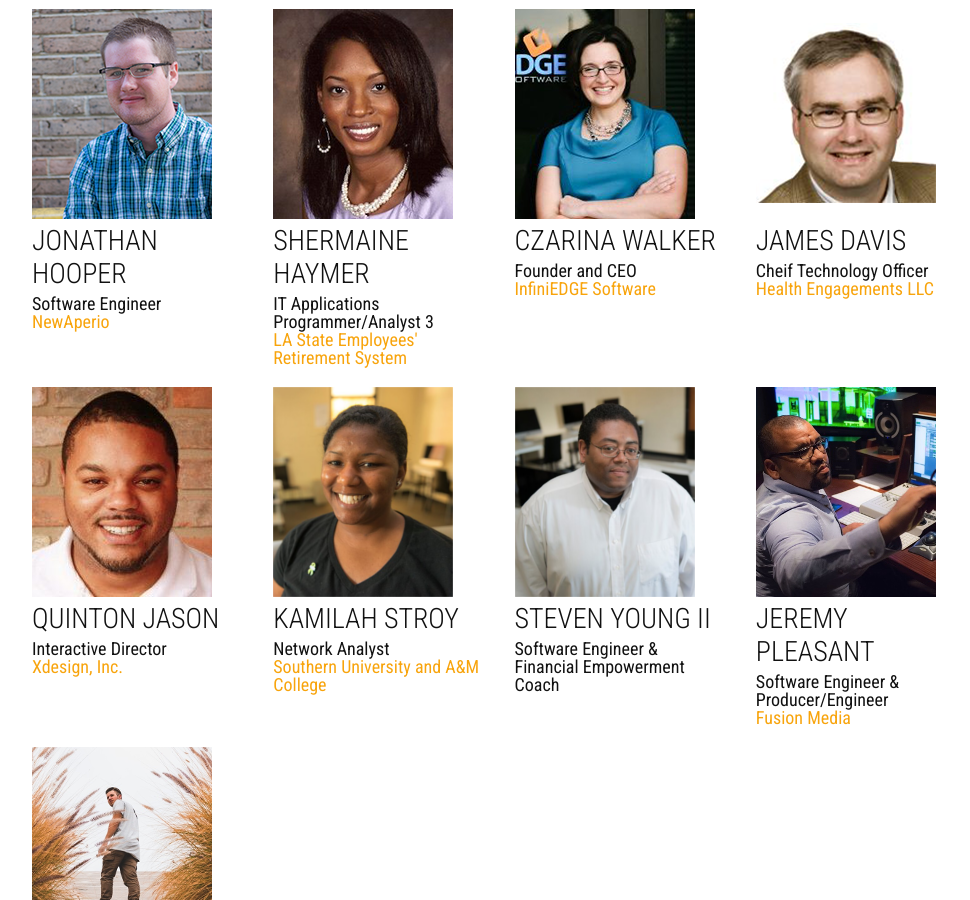
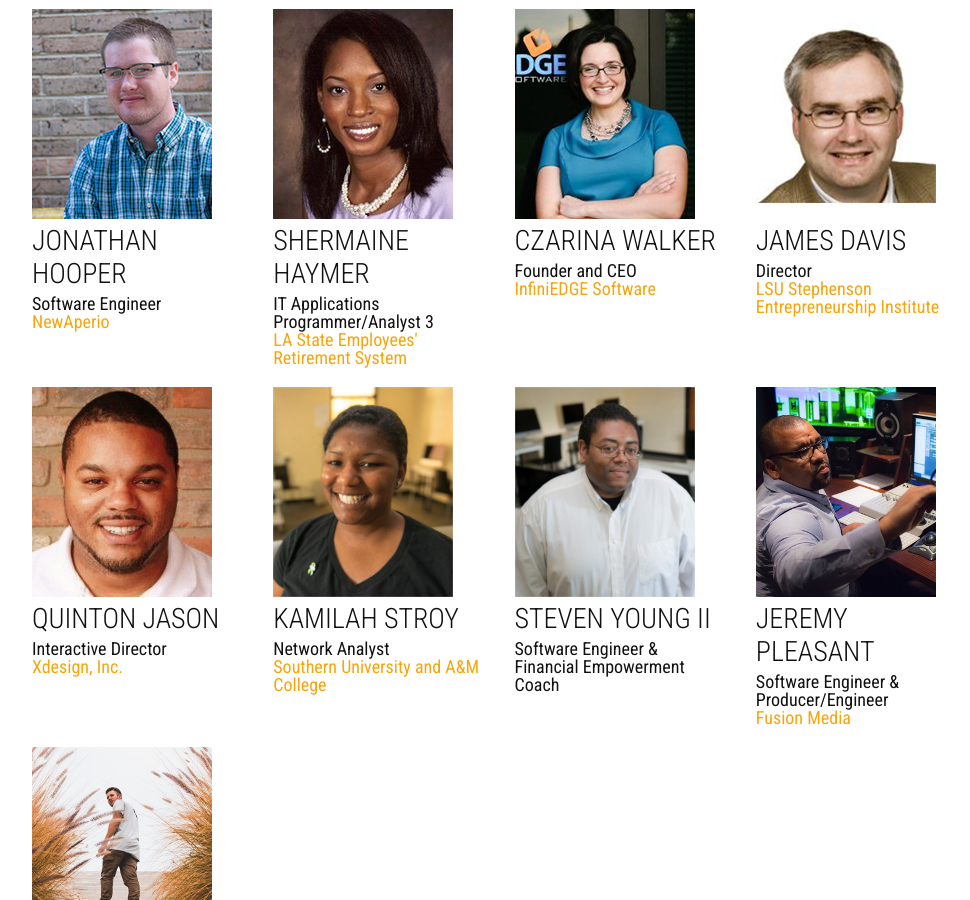
Before and after one commit to TheFuturesFund/thefuturesfund.github.io, a Jekyll site: the page built from pages/team.html, in a window 1280 px wide and 900 px high, scrolled down 373 px. Shown: the whole window, without its empty margins (68-1038 px from the left). Built offline with Jekyll 4.4.1, drawn with Linux system fonts in a browser that asks for light colours; nearby versions of some CDN libraries.

Commit message:
Update team.html

```diff
--- a/pages/team.html
+++ b/pages/team.html
@@ -36,8 +36,8 @@ permalink: /team/
     <img src='/img/instructor/james.png' class='about-instructor-image'>
     <h3>JAMES DAVIS</h3>
       <p>
-      Cheif Technology Officer<br/>
-      <a>Health Engagements LLC</a>
+      Director<br/>
+      <a>LSU Stephenson Entrepreneurship Institute</a>
     </p>
   </div>
   <div class='instructor-cell'>
```
